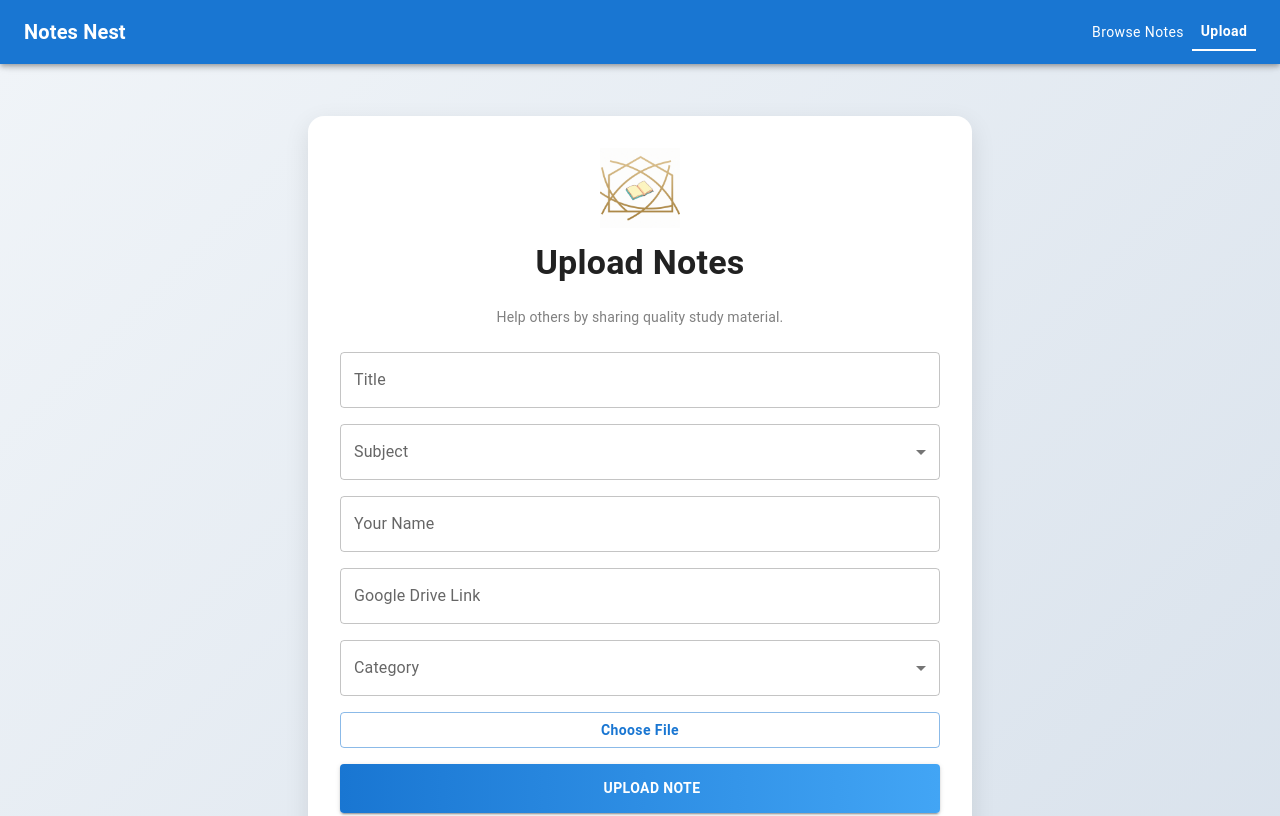
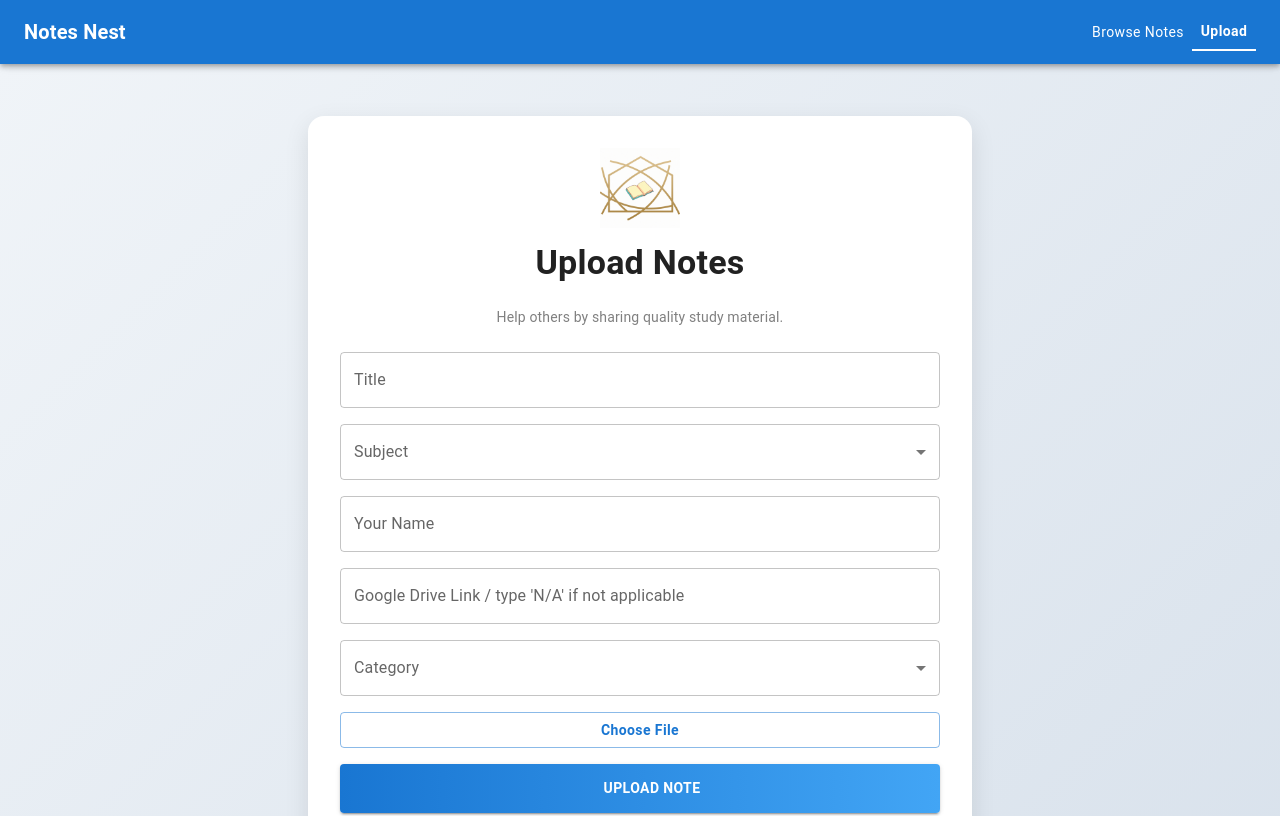
Before and after one commit to akhilreddy59/NotesNest, a React (Create React App) app: page /upload in a window 1280 px wide. Shown: the top 816 px of the page. Built offline with nearby package versions, Linux system fonts and the light colour scheme; some icons are missing.

Commit message:
made drive link N/A

```diff
--- a/src/pages/UploadPage.js
+++ b/src/pages/UploadPage.js
@@ -182,7 +182,7 @@ const UploadPage = () => {
           />
 
           <TextField
-            label="Google Drive Link"
+            label="Google Drive Link / type 'N/A' if not applicable"
             fullWidth
             variant="outlined"
             value={driveLink}
```
